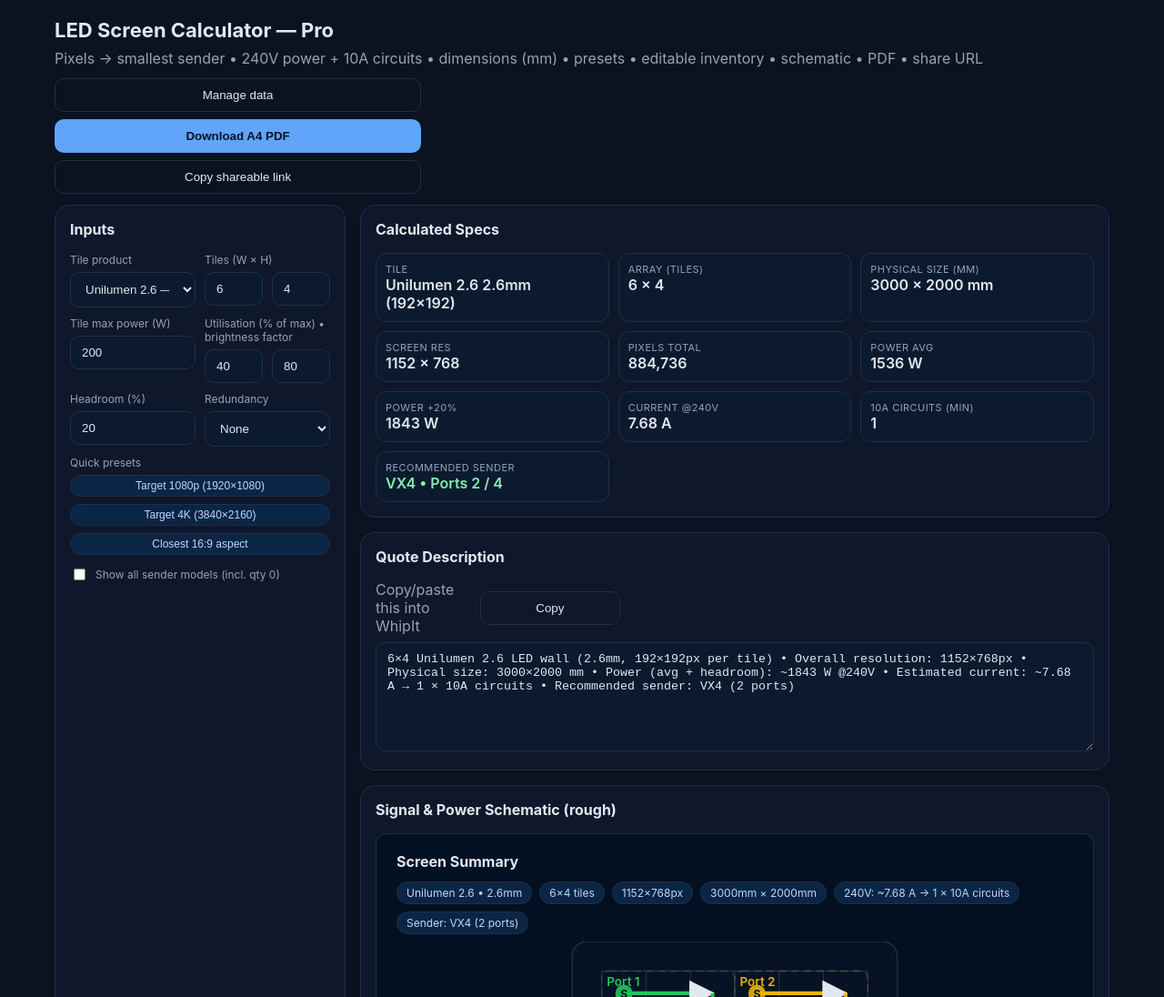
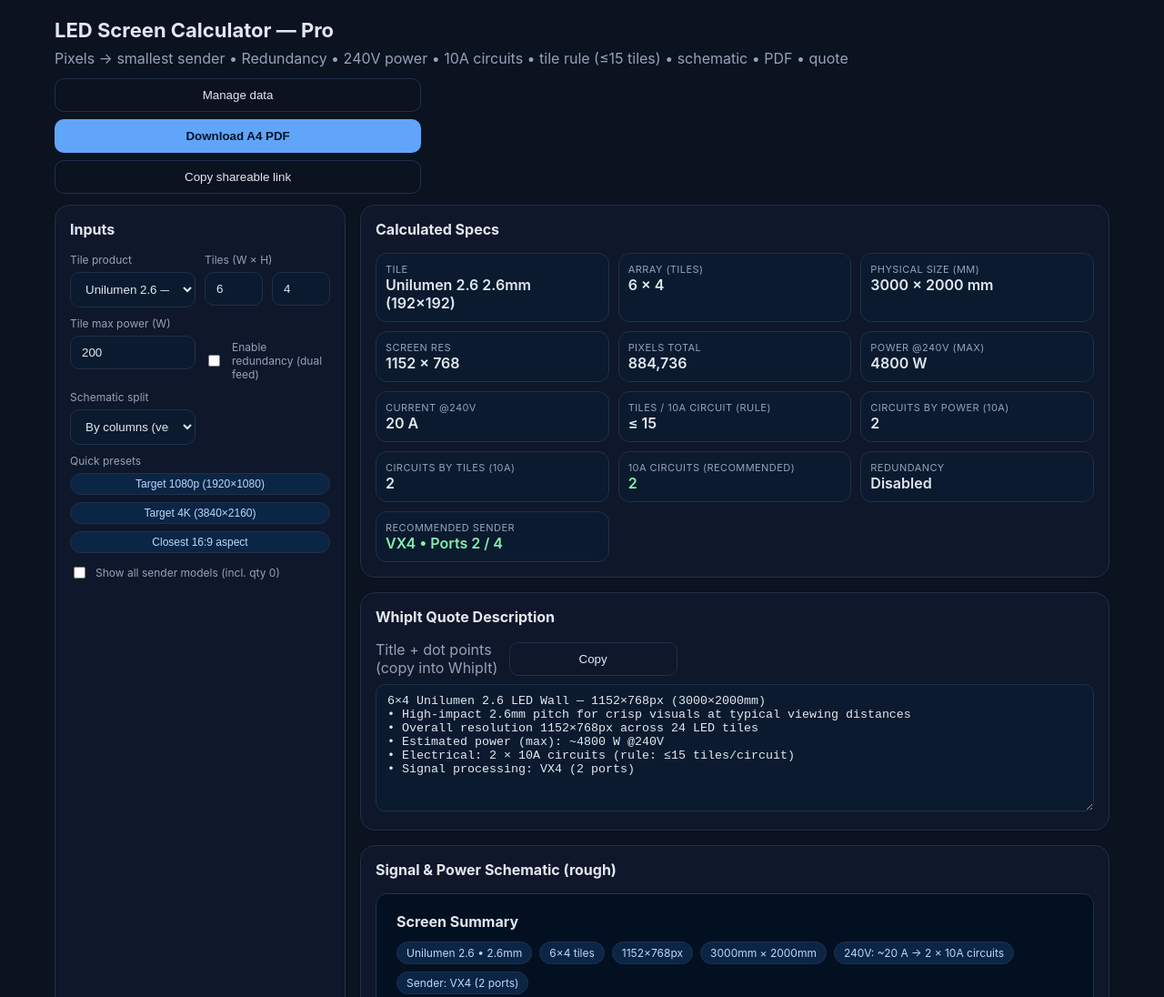
Before and after one commit to jnebauer/led-screen-calculator, a plain HTML site: page index.html in a window 1280 px wide. Shown: the top 1096 px of the page at 91% size. Drawn offline with nearby package versions, Linux system fonts and the light colour scheme.

Commit message:
Update index.html

```diff
--- a/index.html
+++ b/index.html
@@ -2,7 +2,7 @@
 <html lang="en">
 <head>
 <meta charset="utf-8" />
-<title>LED Screen Calculator — One-File (240V, mm size, schematic, quote)</title>
+<title>LED Screen Calculator — 240V • Redundancy • Circuits • Quote • Schematic Toggle</title>
 <meta name="viewport" content="width=device-width, initial-scale=1" />
 <link rel="preconnect" href="https://cdn.jsdelivr.net">
 <style>
@@ -19,7 +19,7 @@
   label{font-size:12px;color:var(--muted);display:block;margin-bottom:6px}
   input,select,button,textarea{width:100%;padding:10px 12px;border:1px solid var(--line);border-radius:10px;background:#0b1a2e;color:#e2e8f0}
   input[type="checkbox"]{width:auto}
-  textarea{min-height:120px;resize:vertical}
+  textarea{min-height:140px;resize:vertical}
   button.btn{background:var(--accent);border-color:transparent;color:#051325;cursor:pointer;font-weight:600}
   button.ghost{background:transparent;border-color:var(--line);color:#e2e8f0}
   .row{display:grid;grid-template-columns:1fr 1fr;gap:10px}
@@ -54,7 +54,7 @@
     <div class="center" style="margin-bottom:12px">
       <div>
         <h1>LED Screen Calculator — Pro</h1>
-        <div class="muted">Pixels → smallest sender • 240V power + 10A circuits • dimensions (mm) • presets • editable inventory • schematic • PDF • share URL</div>
+        <div class="muted">Pixels → smallest sender • Redundancy • 240V power • 10A circuits • tile rule (≤15 tiles) • schematic • PDF • quote</div>
       </div>
       <div class="actions">
         <button class="ghost" id="btn-manage">Manage data</button>
@@ -83,24 +83,21 @@
               <label>Tile max power (W)</label>
               <input id="tilePower" type="number" min="1" value="200" />
             </div>
-            <div>
-              <label>Utilisation (% of max) • brightness factor</label>
-              <div class="row"><input id="utilPct" type="number" min="1" max="100" value="40"/><input id="brightPct" type="number" min="1" max="100" value="80"/></div>
+            <div class="inline" style="gap:10px;margin-top:26px">
+              <input type="checkbox" id="redundancy"/>
+              <label for="redundancy" style="margin:0">Enable redundancy (dual feed)</label>
             </div>
           </div>
 
           <div class="row" style="margin-top:10px">
             <div>
-              <label>Headroom (%)</label>
-              <input id="headroom" type="number" min="0" value="20" />
-            </div>
-            <div>
-              <label>Redundancy</label>
-              <select id="redundancy">
-                <option value="none">None</option>
-                <option value="dual">Dual backup (primary + backup)</option>
+              <label>Schematic split</label>
+              <select id="splitMode">
+                <option value="columns" selected>By columns (vertical bands)</option>
+                <option value="rows">By rows (horizontal bands)</option>
               </select>
             </div>
+            <div></div>
           </div>
 
           <div style="margin-top:10px">
@@ -128,10 +125,10 @@
         </div>
 
         <div class="card">
-          <div class="hd"><strong>Quote Description</strong></div>
+          <div class="hd"><strong>WhipIt Quote Description</strong></div>
           <div class="bd">
             <div class="inline" style="justify-content:space-between;margin-bottom:8px">
-              <span class="muted">Copy/paste this into WhipIt</span>
+              <span class="muted">Title + dot points (copy into WhipIt)</span>
               <button class="ghost" id="copyQuote">Copy</button>
             </div>
             <textarea id="quoteBox" placeholder="Quote text will appear here..."></textarea>
@@ -245,11 +242,11 @@
       { id: "led-arts-3.9", name: "LED Arts 3.9", brand: "LED Arts", pitchMm: 3.9, pxW: 128, pxH: 128, mmW: 500, mmH: 500, maxPowerW: 200 }
     ];
 
-    // ---------- Storage helpers (safe) ----------
+    // ---------- Storage helpers ----------
     function safeParse(key, fallback){ try{ const v = JSON.parse(localStorage.getItem(key) || 'null'); return v ?? fallback; } catch { return fallback; } }
-    let NOVASTAR_SENDERS = safeParse('senders_v4', DEFAULT_SENDERS.slice());
-    let LED_TILES       = safeParse('tiles_v4',   DEFAULT_TILES.slice());
-    const save = () => { localStorage.setItem('senders_v4', JSON.stringify(NOVASTAR_SENDERS)); localStorage.setItem('tiles_v4', JSON.stringify(LED_TILES)); };
+    let NOVASTAR_SENDERS = safeParse('senders_v6', DEFAULT_SENDERS.slice());
+    let LED_TILES       = safeParse('tiles_v6',   DEFAULT_TILES.slice());
+    const save = () => { localStorage.setItem('senders_v6', JSON.stringify(NOVASTAR_SENDERS)); localStorage.setItem('tiles_v6', JSON.stringify(LED_TILES)); };
 
     // ---------- Utilities ----------
     const $ = (id)=>document.getElementById(id);
@@ -257,39 +254,41 @@
 
     function visibleSenders(){ return ($('#showAllModels')?.checked ? NOVASTAR_SENDERS : NOVASTAR_SENDERS.filter(s => (s.qty||0) > 0)); }
 
-    function rankSenders(totalPx, wPx, hPx){
+    // Redundancy-aware ranking: requiredPorts = portsNeeded * (redundancy?2:1)
+    function rankSenders(totalPx, wPx, hPx, redundancy){
       return visibleSenders().map(s=>{
         const perPort=Math.max(1,s.perPortPxLimit);
-        const portsNeeded=Math.ceil(totalPx/perPort);
+        const basePortsNeeded=Math.ceil(totalPx/perPort);
+        const requiredPorts = redundancy ? basePortsNeeded*2 : basePortsNeeded;
         const fitsTotal=totalPx<=s.totalPxLimit;
         const fitsDims=wPx<=s.maxW && hPx<=s.maxH;
-        const fitsPorts=portsNeeded<=s.ports;
+        const fitsPorts=requiredPorts<=s.ports;
         const fits=fitsTotal&&fitsDims&&fitsPorts;
-        const unitsNeeded=fits?1:Math.ceil(portsNeeded/Math.max(1,s.ports));
-        return {...s,fits,portsNeeded,unitsNeeded};
+        const unitsNeeded=fits?1:Math.ceil(requiredPorts/Math.max(1,s.ports));
+        return {...s,fits,portsNeeded:basePortsNeeded,requiredPorts,unitsNeeded};
       }).filter(s=>s.fits || s.unitsNeeded>1)
         .sort((a,b)=>{
           if ((a.fits?0:1)!==(b.fits?0:1)) return (a.fits?0:1)-(b.fits?0:1);
           if ((b.preferred?1:0)!==(a.preferred?1:0)) return (b.preferred?1:0)-(a.preferred?1:0);
           if (a.totalPxLimit!==b.totalPxLimit) return a.totalPxLimit-b.totalPxLimit;
-          if (a.portsNeeded!==b.portsNeeded)   return a.portsNeeded-b.portsNeeded;
+          if (a.requiredPorts!==b.requiredPorts) return a.requiredPorts-b.requiredPorts;
           if (a.ports!==b.ports)               return a.ports-b.ports;
           return 0;
         });
     }
-    const chooseBest=(px, w, h)=> rankSenders(px,w,h).find(r=>r.fits)||null;
+    const chooseBest=(px, w, h, redundancy)=> rankSenders(px,w,h, redundancy).find(r=>r.fits)||null;
 
     function populateTiles(){
       const sel=$('tile'); sel.innerHTML='';
       LED_TILES.forEach(t=>{const o=document.createElement('option');o.value=t.id;o.textContent=`${t.name||t.brand} — ${t.pitchMm}mm (${t.pxW}×${t.pxH})`;sel.appendChild(o);});
       if (!sel.value && LED_TILES[0]) sel.value=LED_TILES[0].id;
-      // default tile power to the selected tile's spec
       const tile = LED_TILES.find(t=>t.id===sel.value)||LED_TILES[0];
       if (tile) { $('tilePower').value = tile.maxPowerW || 200; }
     }
 
     // ---------- Schematic (SVG) ----------
-    function drawSchematic(cols, rows, chains) {
+    // splitMode: 'columns' (vertical bands) or 'rows' (horizontal bands)
+    function drawSchematic(cols, rows, chains, splitMode='columns') {
       const cell = 36, pad = 24;
       const w = cols * cell + pad * 2;
       const h = rows * cell + pad * 2;
@@ -310,9 +309,41 @@
         const y = pad + r * cell; segs.push(`<path d="M ${pad} ${y} H ${w - pad}" stroke="#1f2e46" stroke-width="1"/>`);
       }
 
+      if (splitMode === 'rows') {
+        // horizontal bands; serpentine vertically within each band by columns
+        const bands = Math.max(1, Math.min(chains, rows));
+        const rowsPer = Math.ceil(rows / bands);
+        for (let i = 0; i < bands; i++) {
+          const rowStart = i * rowsPer;
+          const rowEnd   = Math.min(rows, (i + 1) * rowsPer) - 1;
+          if (rowStart > rowEnd) continue;
+          const color = palette[i % palette.length];
+          const pts = [];
+          for (let c = 0; c < cols; c++) {
+            const x = pad + c * cell + cell / 2;
+            const topY    = pad + rowStart * cell + cell / 2;
+            const bottomY = pad + rowEnd   * cell + cell / 2;
+            const goTB = (c % 2 === 0); // alternate down/up per column
+            if (goTB) { pts.push([x, topY]); pts.push([x, bottomY]); }
+            else      { pts.push([x, bottomY]); pts.push([x, topY]); }
+          }
+          for (let k = 0; k < pts.length - 1; k++) {
+            const [x1, y1] = pts[k], [x2, y2] = pts[k+1];
+            segs.push(`<path d="M ${x1} ${y1} L ${x2} ${y2}" stroke="${color}" stroke-width="3" fill="none" style="color:${color}" marker-end="url(#arrow)"/>`);
+          }
+          const start = pts[0], end = pts[pts.length-1];
+          segs.push(`<circle cx="${start[0]}" cy="${start[1]}" r="7" fill="${color}" opacity="0.9"/>`);
+          segs.push(`<text x="${start[0]}" y="${start[1]+4}" font-size="9" text-anchor="middle" fill="#041225" font-weight="700">S</text>`);
+          segs.push(`<circle cx="${end[0]}" cy="${end[1]}" r="7" fill="${color}" opacity="0.9"/>`);
+          segs.push(`<text x="${end[0]}" y="${end[1]+4}" font-size="9" text-anchor="middle" fill="#041225" font-weight="700">E</text>`);
+          const by = pad + rowStart * cell, bh = (rowEnd - rowStart + 1) * cell;
+          segs.push(`<rect x="${pad}" y="${by}" width="${cols * cell}" height="${bh}" fill="none" stroke="${color}" stroke-opacity="0.25" stroke-dasharray="6 4" rx="6"/>`);
+          segs.push(`<text x="${pad + 6}" y="${by + 12}" font-size="10" fill="${color}" font-weight="600">Port ${i+1}</text>`);
+        }
+      } else {
+        // columns (vertical bands); serpentine horizontally per row
         const bands = Math.max(1, Math.min(chains, cols));
         const colsPer = Math.ceil(cols / bands);
-
         for (let i = 0; i < bands; i++) {
           const colStart = i * colsPer;
           const colEnd   = Math.min(cols, (i + 1) * colsPer) - 1;
@@ -340,6 +371,8 @@
           segs.push(`<rect x="${bx}" y="${pad}" width="${bw}" height="${rows * cell}" fill="none" stroke="${color}" stroke-opacity="0.25" stroke-dasharray="6 4" rx="6"/>`);
           segs.push(`<text x="${bx + 4}" y="${pad + 12}" font-size="10" fill="${color}" font-weight="600">Port ${i+1}</text>`);
         }
+      }
+
       const legendY = h - pad + 18;
       segs.push(`<text x="${pad}" y="${legendY}" font-size="11" fill="#9fb4d9">Legend: Port bands (color) · S = Start · E = End · Arrows = flow</text>`);
       return `<svg viewBox="0 0 ${w} ${h}" width="100%" height="260" xmlns="http://www.w3.org/2000/svg">${segs.join('')}</svg>`;
@@ -349,25 +382,32 @@
     function renderAll(){
       const tile=LED_TILES.find(t=>t.id===$('tile').value)||LED_TILES[0];
       const tilesW=+$('tilesW').value||0, tilesH=+$('tilesH').value||0;
+      const redundancy = $('redundancy').checked;
+      const splitMode = $('splitMode').value || 'columns';
 
       // Pixels
       const pxW=tile.pxW*tilesW, pxH=tile.pxH*tilesH, totalPx=pxW*pxH;
 
-      // Physical size — based strictly on the selected tile's mm size
+      // Physical size — strictly from selected tile mm size
       const mmW=(tile.mmW||500)*tilesW, mmH=(tile.mmH||500)*tilesH;
 
-      // Power @240V
+      // Power @240V (max load)
       const MAINS_V = 240;
       const tileCount=tilesW*tilesH, tilePower=+$('tilePower').value||tile.maxPowerW||200;
-      const util=(+$('utilPct').value||40)/100, bright=(+$('brightPct').value||80)/100, headroom=(+$('headroom').value||20)/100;
-      const powerAvgW=tileCount*tilePower*util*bright;
-      const powerWithHeadroomW=powerAvgW*(1+headroom);
-      const amps240=powerWithHeadroomW/MAINS_V;
-      const circuits10A=Math.ceil(amps240/10);
+      const powerW=tileCount*tilePower;
+      const amps240=powerW/MAINS_V;
 
-      // Sender ranking
-      const ranked=rankSenders(totalPx,pxW,pxH), best=chooseBest(totalPx,pxW,pxH);
-      const portsUsed = Math.max(1, best ? best.portsNeeded : 1);
+      // Circuits
+      const circuitsByPower = Math.ceil(amps240/10);  // 10A circuits by current
+      const TILES_PER_CIRCUIT_RULE = 15;
+      const circuitsByTiles = Math.ceil(tileCount / TILES_PER_CIRCUIT_RULE);
+      const circuitsRecommended = Math.max(circuitsByPower, circuitsByTiles);
+
+      // Sender ranking (redundancy-aware)
+      const ranked=rankSenders(totalPx,pxW,pxH, redundancy);
+      const best=chooseBest(totalPx,pxW,pxH, redundancy);
+      const portsUsedBase = Math.max(1, best ? best.portsNeeded : 1);
+      const portsUsed = redundancy ? portsUsedBase*2 : portsUsedBase;
 
       // Specs
       const specs=$('specs'); specs.innerHTML='';
@@ -377,18 +417,21 @@
       spec('Physical size (mm)', `${Math.round(mmW)} × ${Math.round(mmH)} mm`);
       spec('Screen res', `${pxW} × ${pxH}`);
       spec('Pixels total', totalPx.toLocaleString());
-      spec('Power avg', `${Math.round(powerAvgW)} W`);
-      spec(`Power +${Math.round(headroom*100)}%`, `${Math.round(powerWithHeadroomW)} W`);
+      spec('Power @240V (max)', `${Math.round(powerW)} W`);
       spec('Current @240V', `${round(amps240,2)} A`);
-      spec('10A circuits (min)', `${circuits10A}`);
-      spec('Recommended sender', best ? `${best.model} • Ports ${best?.portsNeeded||'?'} / ${best.ports}` : 'None in visible list', best?'ok':'danger');
+      spec('Tiles / 10A circuit (rule)', `≤ ${TILES_PER_CIRCUIT_RULE}`);
+      spec('Circuits by power (10A)', `${circuitsByPower}`);
+      spec('Circuits by tiles (10A)', `${circuitsByTiles}`);
+      spec('10A circuits (recommended)', `${circuitsRecommended}`, 'ok');
+      spec('Redundancy', redundancy ? 'Enabled (dual feed)' : 'Disabled');
+      spec('Recommended sender', best ? `${best.model} • Ports ${portsUsed} / ${best.ports}` : 'None in visible list', best?'ok':'danger');
 
       // Sender table
       const tb=$('sender-body'); tb.innerHTML = ranked.length?'':'<tr><td colspan="8" class="danger">No sender fits. Adjust spec or show all models.</td></tr>';
       ranked.forEach(s=>{
-        const units = s.fits ? 1 : Math.ceil(s.portsNeeded/Math.max(1,s.ports));
+        const units = s.fits ? 1 : Math.ceil(s.requiredPorts/Math.max(1,s.ports));
         const tr=document.createElement('tr');
-        tr.innerHTML=`<td>${s.model}</td><td>${s.qty??''}</td><td>${s.ports}</td><td>${s.perPortPxLimit.toLocaleString()}</td><td>${s.totalPxLimit.toLocaleString()}</td><td>${s.portsNeeded} / ${s.ports}</td><td>${s.maxW} × ${s.maxH}</td><td>${units}</td>`;
+        tr.innerHTML=`<td>${s.model}</td><td>${s.qty??''}</td><td>${s.ports}</td><td>${s.perPortPxLimit.toLocaleString()}</td><td>${s.totalPxLimit.toLocaleString()}</td><td>${s.requiredPorts} / ${s.ports}</td><td>${s.maxW} × ${s.maxH}</td><td>${units}</td>`;
         tb.appendChild(tr);
       });
 
@@ -401,23 +444,24 @@
             <div class="chip">${tilesW}×${tilesH} tiles</div>
             <div class="chip">${pxW}×${pxH}px</div>
             <div class="chip">${Math.round(mmW)}mm × ${Math.round(mmH)}mm</div>
-            <div class="chip">240V: ~${round(amps240,2)} A → ${circuits10A} × 10A circuits</div>
-            <div class="chip">Sender: ${best ? best.model : '—'} (${portsUsed} port${portsUsed>1?'s':''})</div>
+            <div class="chip">240V: ~${round(amps240,2)} A → ${circuitsRecommended} × 10A circuits</div>
+            <div class="chip">Sender: ${best ? best.model : '—'} (${portsUsed} port${portsUsed>1?'s':''}${redundancy?', redundant':''})</div>
           </div>
         </div>
-        ${drawSchematic(tilesW, tilesH, portsUsed)}
+        ${drawSchematic(tilesW, tilesH, Math.max(1, portsUsedBase), splitMode)}
       `;
 
-      // Quote Description
-      const quote = [
-        `${tilesW}×${tilesH} ${tile.name} LED wall (${tile.pitchMm}mm, ${tile.pxW}×${tile.pxH}px per tile)`,
-        `Overall resolution: ${pxW}×${pxH}px`,
-        `Physical size: ${Math.round(mmW)}×${Math.round(mmH)} mm`,
-        `Power (avg + headroom): ~${Math.round(powerWithHeadroomW)} W @240V`,
-        `Estimated current: ~${round(amps240,2)} A → ${circuits10A} × 10A circuits`,
-        `Recommended sender: ${best ? best.model : 'TBC'} (${portsUsed} port${portsUsed>1?'s':''})`
-      ].join(' • ');
-      const qb = document.getElementById('quoteBox'); if (qb) qb.value = quote;
+      // WhipIt Quote — Title + dot points
+      const title = `${tilesW}×${tilesH} ${tile.name} LED Wall — ${pxW}×${pxH}px (${Math.round(mmW)}×${Math.round(mmH)}mm)`;
+      const bullets = [
+        `High-impact ${tile.pitchMm}mm pitch for crisp visuals at typical viewing distances`,
+        `Overall resolution ${pxW}×${pxH}px across ${tileCount} LED tiles`,
+        `Estimated power (max): ~${Math.round(powerW)} W @240V`,
+        `Electrical: ${circuitsRecommended} × 10A circuits (rule: ≤${15} tiles/circuit)`,
+        `Signal processing: ${best ? best.model : 'TBC'} (${portsUsed} port${portsUsed>1?'s':''}${redundancy?', redundant':''})`,
+      ];
+      const quoteText = [title, ...bullets.map(b => `• ${b}`)].join('\n');
+      const qb = document.getElementById('quoteBox'); if (qb) qb.value = quoteText;
 
       save();
     }
@@ -485,7 +529,7 @@
       populateTiles();
 
       // Inputs
-      const ids=['tile','tilesW','tilesH','tilePower','headroom','utilPct','brightPct','redundancy','showAllModels'];
+      const ids=['tile','tilesW','tilesH','tilePower','redundancy','showAllModels','splitMode'];
       ids.map(id=>$(id)).filter(Boolean).forEach(el=>{
         ['input','change'].forEach(evt=>el.addEventListener(evt, renderAll));
       });
@@ -571,7 +615,7 @@
         navigator.clipboard.writeText(t.value).then(()=>{ alert('Quote text copied'); });
       });
 
-      // Cross-browser PDF export (PNG + blob fallback + print fallback)
+      // Cross-browser PDF export
       $('btn-pdf').addEventListener('click', async () => {
         const el = $('report');
         try {
```
Lines whose indentation alone changed are shown as unchanged.
